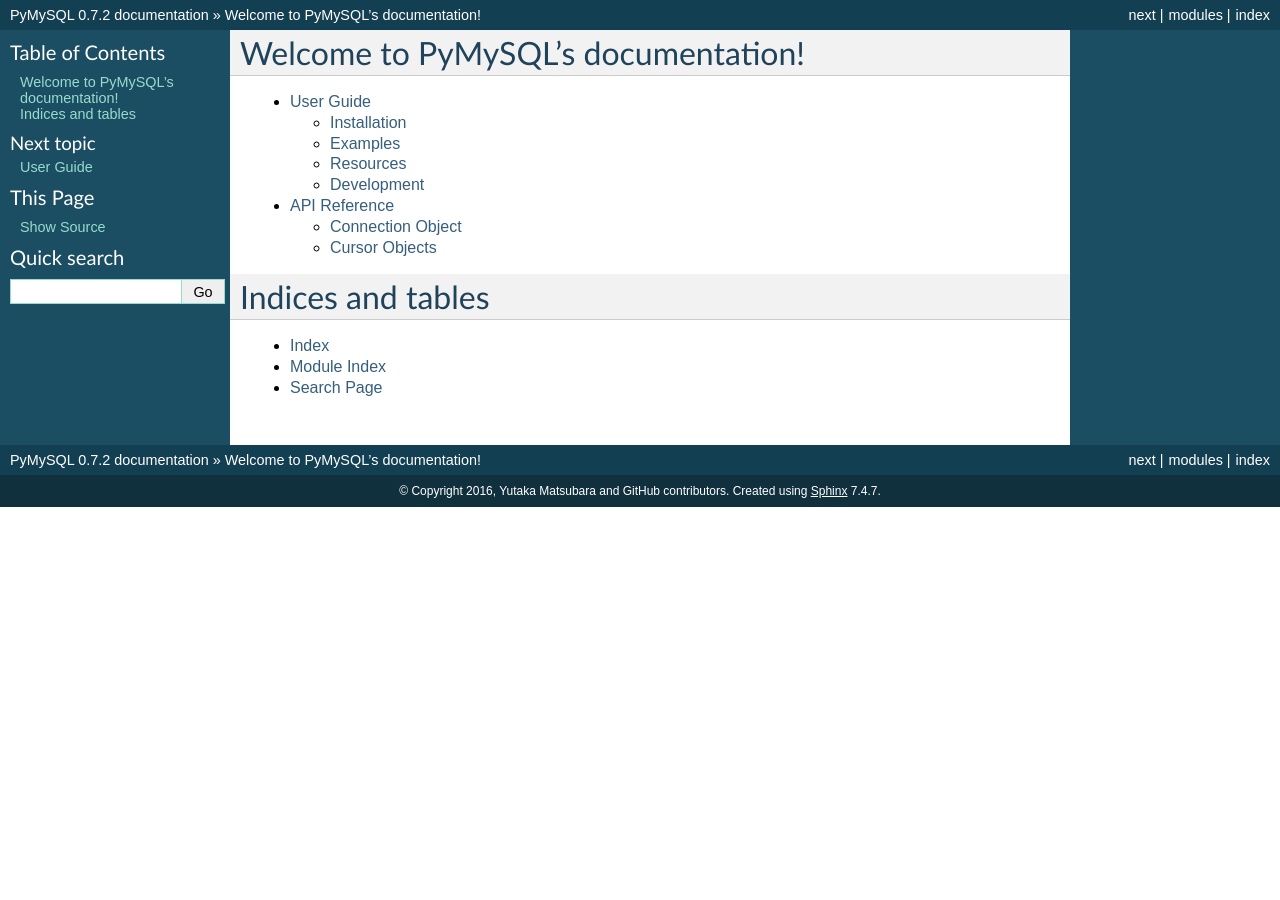
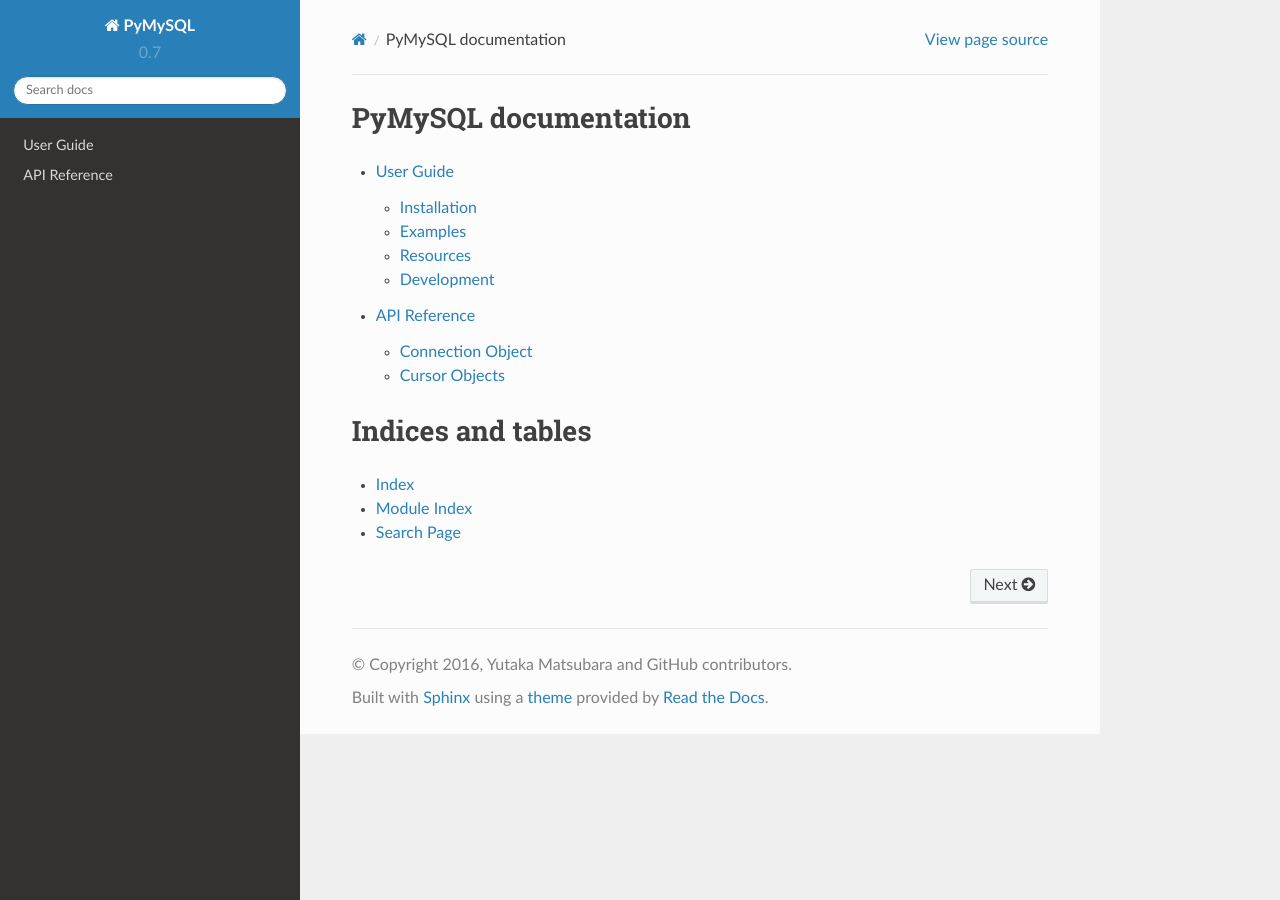
Before and after one commit to PyMySQL/PyMySQL, a Sphinx documentation site: the page built from docs/source/index.rst, in a window 1280 px wide. Built offline with Sphinx 7.4.7 and the Read the Docs theme 2.0.0, drawn with Linux system fonts in a browser that asks for light colours.

Commit message:
update document settings

```diff
--- a/docs/source/conf.py
+++ b/docs/source/conf.py
@@ -101,7 +101,8 @@
 
 # The theme to use for HTML and HTML Help pages.  See the documentation for
 # a list of builtin themes.
-html_theme = "default"
+# html_theme = "default"
+html_theme = "sphinx_rtd_theme"
 
 # Theme options are theme-specific and customize the look and feel of a theme
 # further.  For a list of options available for each theme, see the
--- a/docs/source/index.rst
+++ b/docs/source/index.rst
@@ -1,5 +1,5 @@
-Welcome to PyMySQL's documentation!
-===================================
+PyMySQL documentation
+=====================
 
 .. toctree::
   :maxdepth: 2
```
Also changed, not shown: .readthedocs.yaml (added), 2 other files.
